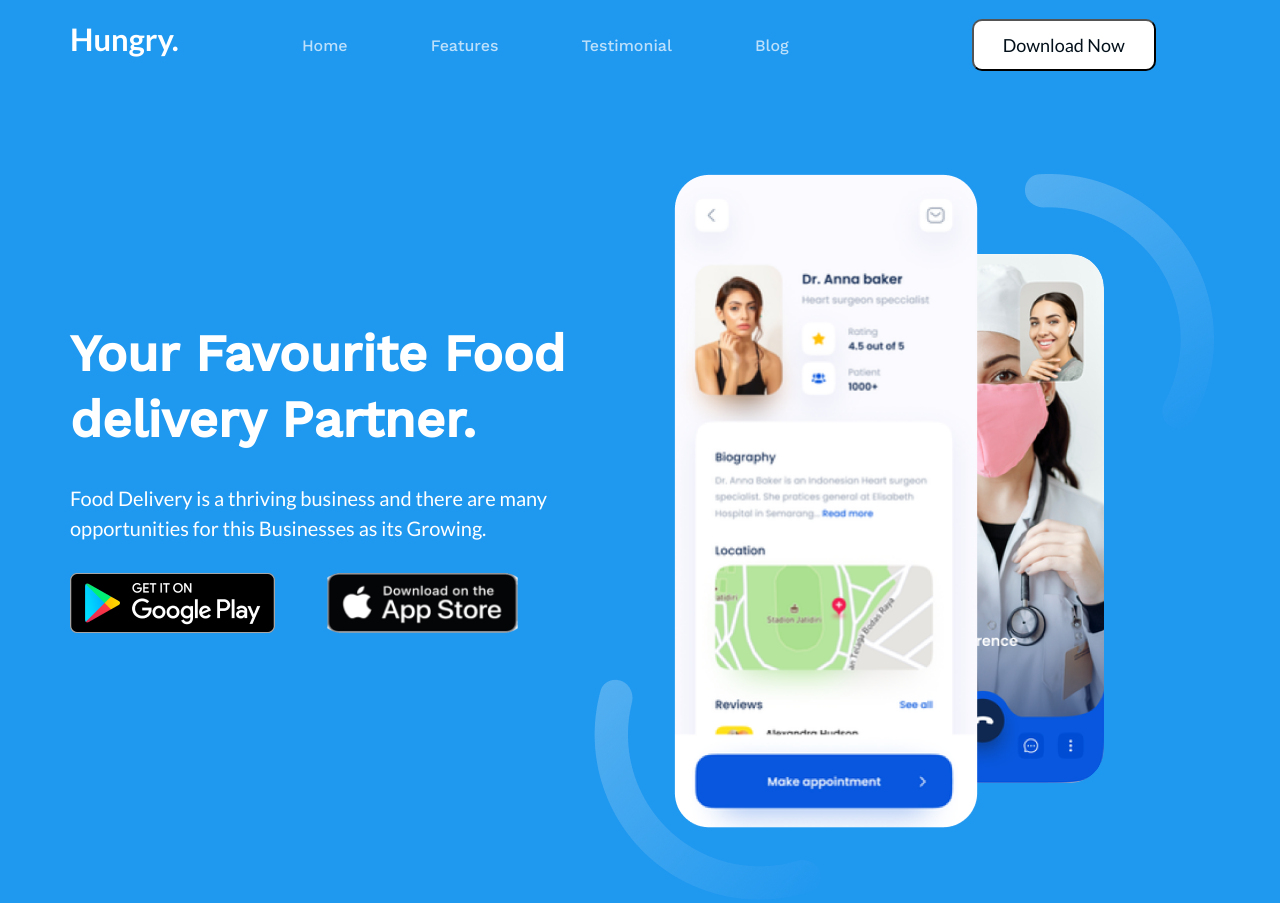
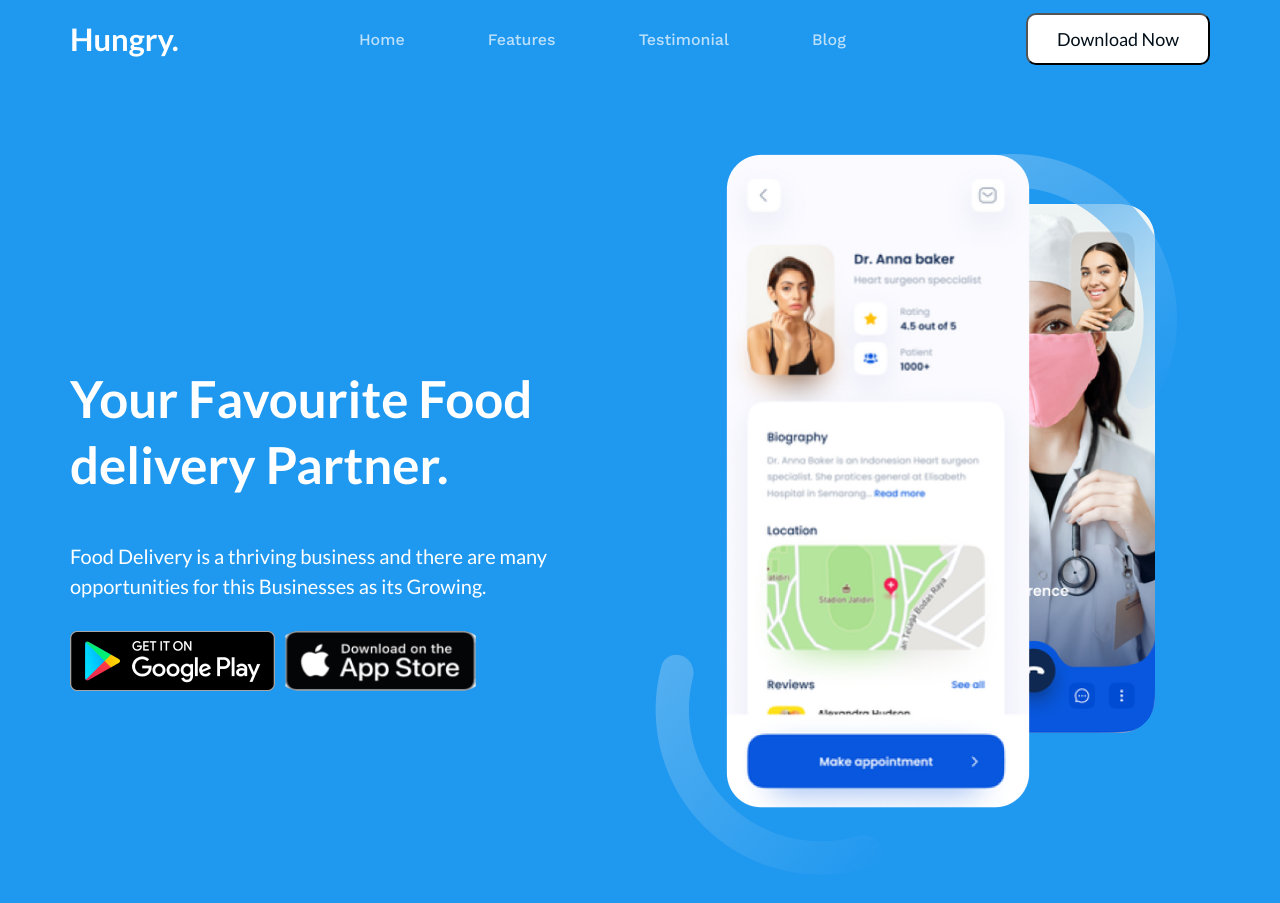
Before and after one commit to anuarbekkamzinov/Hungry, a plain HTML site: page index.html in a window 1280 px wide. Shown: the top 903 px of the page. Drawn offline with nearby package versions, Linux system fonts and the light colour scheme.

Commit message:
готово

```diff
--- a/index.html
+++ b/index.html
@@ -21,11 +21,14 @@
 
       <div class="container">
         <div class="header__hungry">
-          <h1 class="hungry">Hungry.</h1>
+          <a href="#"><h1 class="hungry">Hungry.</h1></a>
+          <nav class="nav__hungry">
             <a href="#"><i class="header__text header__text">Home</i></a>
             <a href="#"><i class="header__text">Features</i></a>
             <a href="#"><i class="header__text">Testimonial</i></a>
             <a href="#"><i class="header__text">Blog</i></a>
+          </nav>
+
           <button class="button__downloadNow"><i class="downloadNow">Download Now</i></button>
         </div>
         <div class="wrapper">
@@ -34,19 +37,22 @@
               Your Favourite Food delivery Partner.
             </h2>
             <p class="favourite__text">Food Delivery is a thriving business and there are many opportunities for this Businesses as its Growing.</p>
+            <nav class="apps">
               <a  href="#"><img class="mobile__google " src="/img/image 11.png" alt=""></a>
               <a  href="#"><img class="mobile__appStore" src="/img/image 12.png" alt=""></a>
+            </nav>
+
           </div>
           <div class="wrapper__right">
+            <a href="#"><img class="cart cart__two" src="/img/Rectangle 4.png" alt=""></a>
+            <img class="logo-left" src="/img/Ellipse 4.png"></img>
             <a href="#"><img class="cart cart__one" src="/img/Rectangle 2.png" alt=""></a>
-            <img class="logo-left" src="/img/Ellipse 4.png"></img>
-            <a href="#"><img class="cart cart__two" src="/img/Rectangle 4.png" alt=""></a>
             <img class="logo-right" src="/img/Ellipse 5.png"></img>
           </div>
         </div>
     </div>
  </header>
-<main class="main__common">
+<main class="main">
   <div class="container">
     <i><img class="main__100" src="/img/100+ Companies Use our App.png" alt=""></i>
     <div class="main__locasion">
--- a/styles/style.css
+++ b/styles/style.css
@@ -12,6 +12,10 @@
 
 }
 
+html body {
+  height: 100%;
+}
+
 a {
   text-decoration: none;
 }
@@ -22,20 +26,20 @@ li {
 
 
 .header {
-  height: 100%;
+height: 1000px;
   background-color: #1F98F0;
   width: 100%;
-  min-height: 1000px;
+
 }
 
 .container {
+  padding: 0 20px;
   max-width: 100%;
   margin: 0 auto;
-  max-width: 1140px;
+  max-width: 1180px;
 }
 
 .hungry {
-  margin-right: 80px;
   display: inline-block;
   font-weight: bold;
   font-size: 31px;
@@ -45,11 +49,13 @@ li {
 }
 
 .header__hungry {
-
+  width: 100%;
+   display: inline-flex;
+   align-items: center;
+   justify-content: space-between;
 }
 
 .header__text {
-
   margin-left: 57px;
   position: relative;
   font-family: Work Sans;
@@ -84,10 +90,6 @@ li {
 
 
 .button__downloadNow {
-
-  margin-left: 143px;
-  margin-top: -16px;
-  position: absolute;
   width: 184px;
   height: 52px;
   top: 35px;
@@ -112,20 +114,22 @@ li {
 .wrapper{
   display: flex;
   justify-content: space-between;
+
 }
 
 .wrapper__left {
+  margin-top: 245px;
+  position: relative;
+  width: 500px;
   display: block;
 }
 
 .wrapper__right {
-  margin: 95px 106px  0 0;
+  top: 75px;
+  position: relative;
   display: block;
 }
 .favourite__common {
-  margin: 242px 0 30px 0;
-  position: relative;
-  font-family: Work Sans;
   font-style: normal;
   font-weight: bold;
   font-size: 51px;
@@ -143,50 +147,56 @@ li {
   color: #FFFFFF;
 }
 
+.apps {
+  position: relative;
+}
+
 .mobile__google {
-  margin-right: -50px;
-  position: absolute;
+  position: relative;
   width: 205px;
   height: 60px;
 }
 
 .mobile__appStore {
-  margin-left: 250px;
-  position: absolute;
+  position: relative;
   width: 205px;
   height: 60px;
 
+
 }
 
-.cart__two {
 
-  width: 245px;
-  height: 529px;
-  margin-top: 80px;
-  margin-left: 185px;
-  border-radius: 34px;
-}
 
 .logo-left {
-  margin-left: 350px;
+   right: 33px;
   position: absolute;
 
 }
 
 .cart__one {
+  right: 180px;
   width: 304px;
   height: 654px;
   position: absolute;
   border-radius: 34px;
 }
 
+.cart__two {
+  position: absolute;
+  top: 50px;
+  right: 55px;
+  width: 245px;
+  height: 529px;
+  border-radius: 34px;
+}
+
 .logo-right {
-  margin-top: 505px;
-  margin-left: -510px;
+  right: 328px;
+  top: 500px;
   position: absolute;
 }
 
-.main__common {
+.main {
   background-color: #FFFFFF;
 }
 .main__100 {
@@ -201,12 +211,14 @@ justify-content: space-between;
 }
 
 .burger {
+   display: inline-flex;
+    align-items: center;
 
 }
 
 .Logoipsumm {
 
-  margin: -10px 0px 15px 15px;
+  padding-left: 10px;
   font-style: normal;
   font-weight: bold;
   font-size: 25px;
@@ -216,7 +228,9 @@ justify-content: space-between;
 
 
 .main___section {
-  display: inline-flex;
+    display: flex;
+    justify-content: space-between;
+    align-items: flex-end;
 }
 
 .main__rectangle {
@@ -224,7 +238,7 @@ justify-content: space-between;
 }
 
 .main__featurea {
-  margin: 207px 0 0px 209px;
+
 }
 
 .section {
@@ -441,9 +455,7 @@ justify-content: space-between;
  }
 
  .footer {
-   display: flex;
-   flex: 0 0 auto;
-   max-width: 100%;
+
    background-color: #03101A;
  }
 
```
Lines whose indentation alone changed are shown as unchanged.
